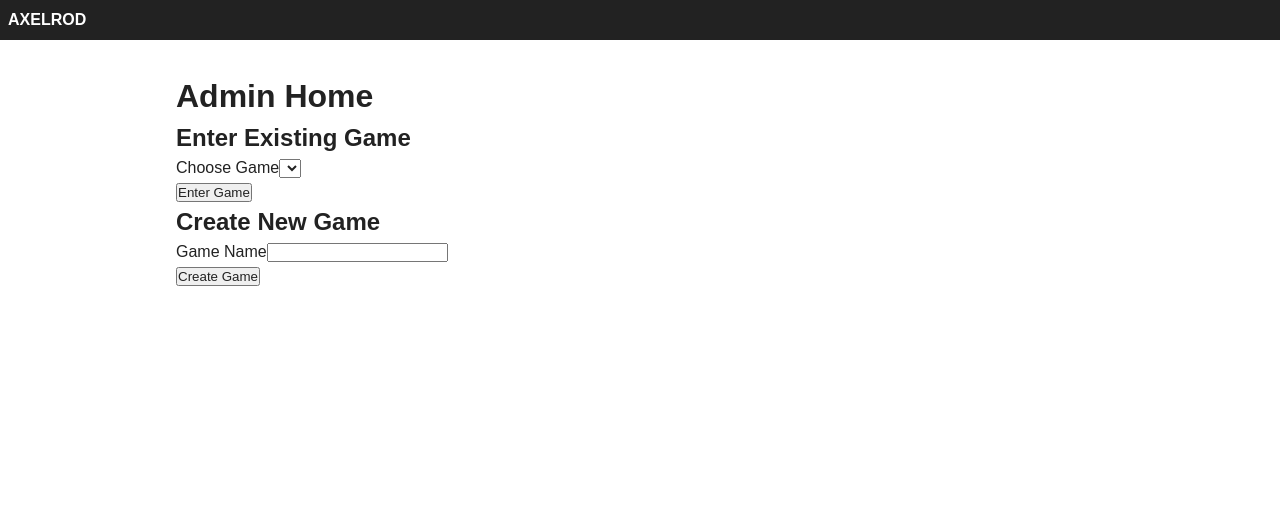
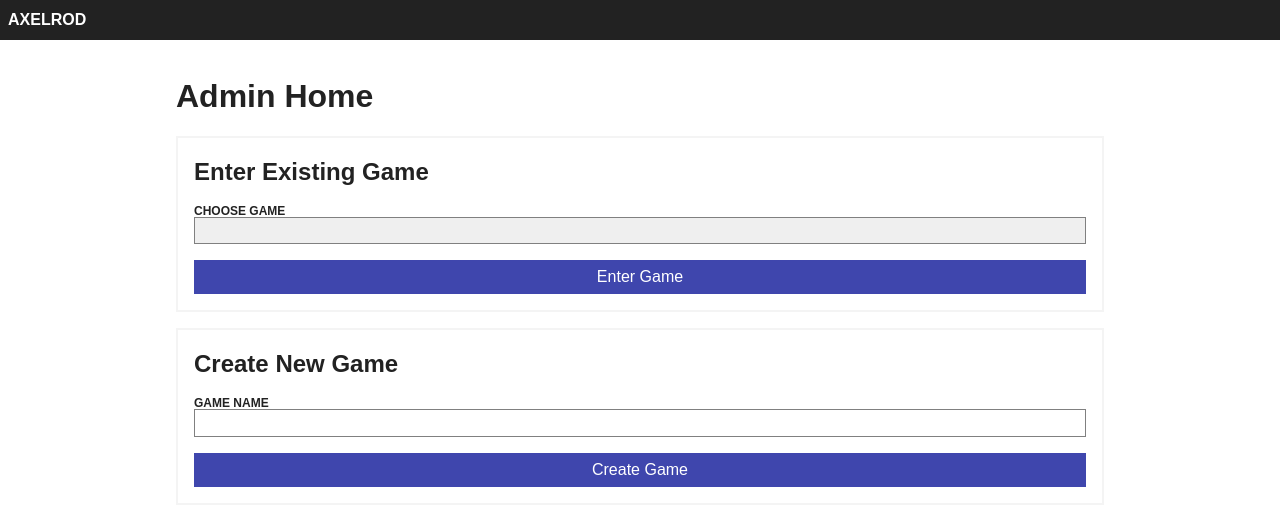
Before and after one commit to phazonoverload/social-deception, a Nuxt app: page /admin in a window 1280 px wide. Shown: the top 526 px of the page. Built offline with nearby package versions, Linux system fonts and the light colour scheme; a web font is replaced by a local one; what vue-firestore would draw is missing.

Commit message:
setup state

```diff
--- a/assets/style.css
+++ b/assets/style.css
@@ -45,11 +45,74 @@ th, td {
   padding: 0.5em;
 }
 
+form {
+  border: 2px solid var(--light);
+  padding: 1em;
+  margin-top: 1em;
+}
+
+form h2,
+form h3 {
+  margin-bottom: 1em;
+}
+
 .input-group {
   display: block;
+  margin-bottom: 1em;
+}
+
+.input-group label {
+  font-size: 0.75em;
+  font-weight: bold;
+  text-transform: uppercase;
+  display: block;
+  margin-bottom: -0.25em;
+}
+
+.input-group input,
+.input-group textarea,
+.input-group select {
+  width: 100%;
+  display: block;
+  padding: 0.25em;
+  font-size: 1em;
+  -webkit-appearance: none;
+  border: 1px solid grey;
+  border-radius: 0;
 }
 
 .radio {
   display: inline-block;
-  margin-left: 1em;
 }
+
+input[type=submit] {
+  background: var(--blue);
+  color: white;
+  padding: 0.5em;
+  font-size: 1em;
+  width: 100%;
+  display: block;
+  border: 0;
+}
+
+.radio input {
+  position: absolute;
+  opacity: 0;
+  pointer-events: none;
+  margin-left: 0;
+}
+
+.radio input + label {
+  background: var(--light);
+  margin-right: 0;
+  display: inline-block;
+  padding: 0.25em 0.5em;
+  cursor: pointer;
+  font-weight: normal;
+}
+
+
+.radio input:checked + label {
+  background: var(--blue);
+  color: white;
+}
--- a/components/GameSettings.vue
+++ b/components/GameSettings.vue
@@ -1,5 +1,5 @@
 <template>
-  <div>
+  <div id='settings'>
     <h2>Game Settings</h2>
     <form @submit.prevent='submitForm'>
       <div class="input-group">
--- /dev/null
+++ b/components/SetupState.vue
@@ -0,0 +1,27 @@
+<template>
+  <div id='setup'>
+    <p>You're in the game. The game master will start the game once everyone has entered the lobby</p>
+    <h2>Currently in lobby</h2>
+    <ul>
+      <li v-for='user in users' :key='user[".key"]'>
+        {{user.name}}
+      </li>
+    </ul>
+  </div>
+</template>
+
+<script>
+export default {
+  props: ['users']
+}
+</script>
+
+<style scoped>
+h2 {
+  margin: 1em 0 0.5em;
+}
+li {
+  margin-top: 0.5em;
+  margin-left: 1.25em;
+}
+</style>
--- a/components/UserList.vue
+++ b/components/UserList.vue
@@ -1,5 +1,5 @@
 <template>
-  <div>
+  <div id='players'>
     <h2>Game Players</h2>
     <table>
       <tr>
@@ -42,3 +42,11 @@ export default {
   props: ['users', 'votes']
 }
 </script>
+
+<style scoped>
+#players {
+  border: 2px solid var(--light);
+  padding: 1em;
+  margin-top: 1em;
+}
+</style>
--- a/pages/_game.vue
+++ b/pages/_game.vue
@@ -1,33 +1,42 @@
 <template>
   <div v-if='game.state'>
     <h1>{{game.state.phase}}</h1>
+    <SetupState :users='users' v-if='game.state.phase == "setup"' />
     <VoteState :fire='$firestore' :user='user' :game='game' v-if='game.state.phase == "vote"' />
   </div>
 </template>
 
 <script>
 import { db } from '~/plugins/firebase.js'
+import SetupState from '~/components/SetupState'
 import VoteState from '~/components/VoteState'
 
 export default {
   data() {
     return {
       game: { state: {} },
-      user: {}
+      user: {},
+      users: []
     }
   },
   firestore() {
     return {
       game: db.collection('games').doc(this.$route.params.game),
+      users: db.collection('users').where('game', '==', this.$route.params.game).orderBy('side', 'desc'),
       user: db.collection('users').doc(this.$store.state.userId),
       votes: db.collection('votes')
     }
   },
   components: {
+    SetupState,
     VoteState
   }
 }
 </script>
 
 <style scoped>
+h1 {
+  text-transform: uppercase;
+  margin-bottom: 1rem;
+}
 </style>
--- a/pages/admin/index.vue
+++ b/pages/admin/index.vue
@@ -62,4 +62,7 @@ export default {
 </script>
 
 <style scoped>
+form h2 {
+  margin-bottom: 0.5em;
+}
 </style>
--- a/pages/index.vue
+++ b/pages/index.vue
@@ -1,6 +1,6 @@
 <template>
   <div>
-    <h1>Home</h1>
+    <h1>Let's get started</h1>
     <form @submit.prevent='submitForm'>
       <div class="input-group">
         <label for="game_id">Game name</label>
@@ -88,4 +88,12 @@ export default {
 </script>
 
 <style scoped>
+.first {
+  background: var(--light);
+  padding: 1em;
+  margin-bottom: 1em;
+}
+.first h3 {
+  font-size: 1em;
+}
 </style>
```
